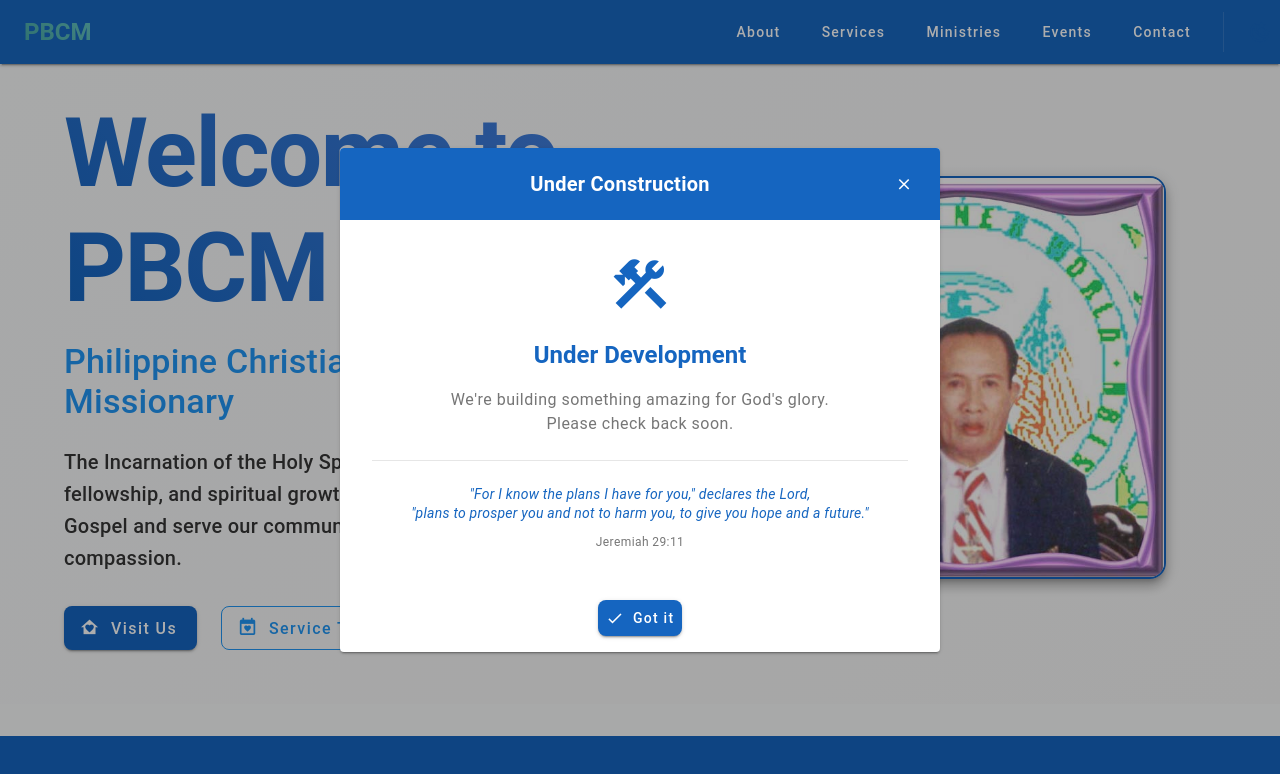
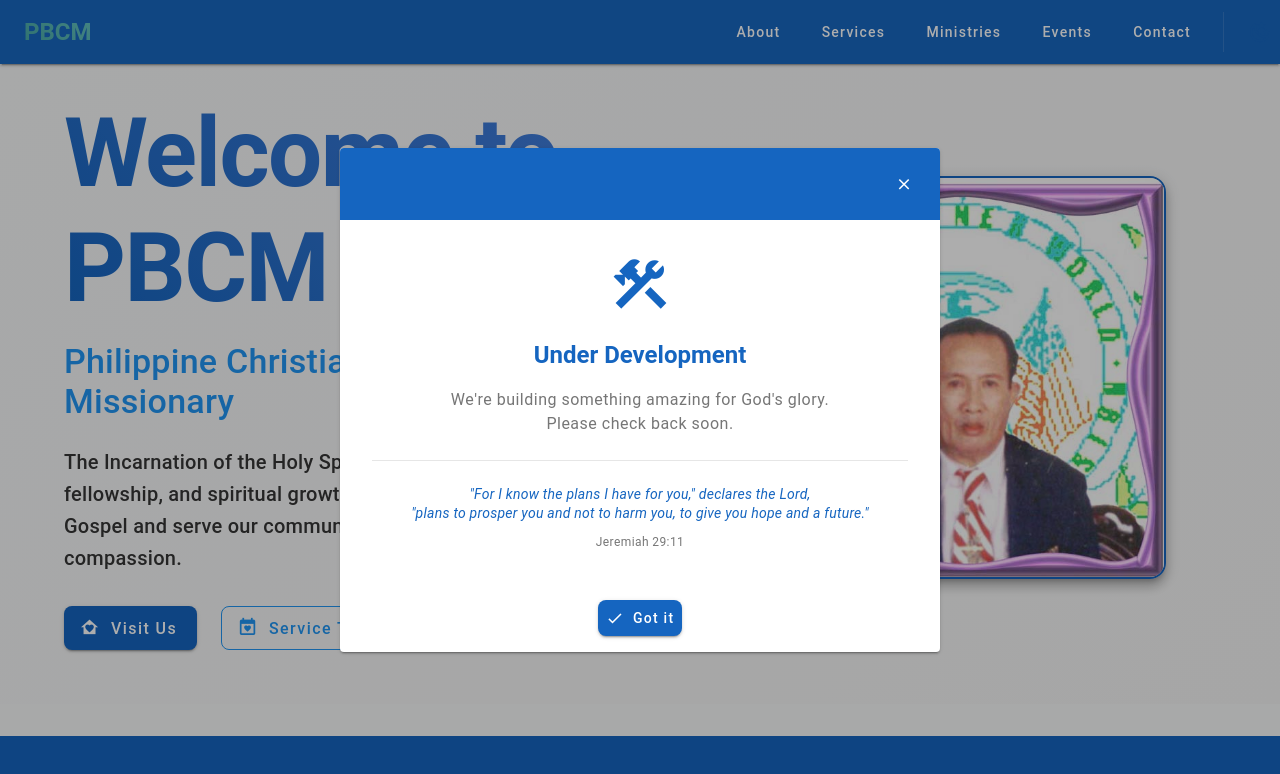
Before and after one commit to centmarde/PBCM-International, a Vue app: page / in a window 1280 px wide. Shown: the top 774 px of the page. Built offline with nearby package versions, Linux system fonts and the light colour scheme; a small style sheet from the web is missing.

Commit message:
refactor: update header text in WorkInProgress component

```diff
--- a/src/components/WorkInProgress.vue
+++ b/src/components/WorkInProgress.vue
@@ -32,9 +32,7 @@ const closeDialog = () => {
       <!-- Header -->
       <v-card-title class="d-flex align-center justify-space-between pa-4 bg-primary">
         <div class="flex-grow-1">
-          <h2 class="text-h6 text-white font-weight-bold">
-            Under Construction
-          </h2>
+
         </div>
         <v-btn
           icon="mdi-close"
```
